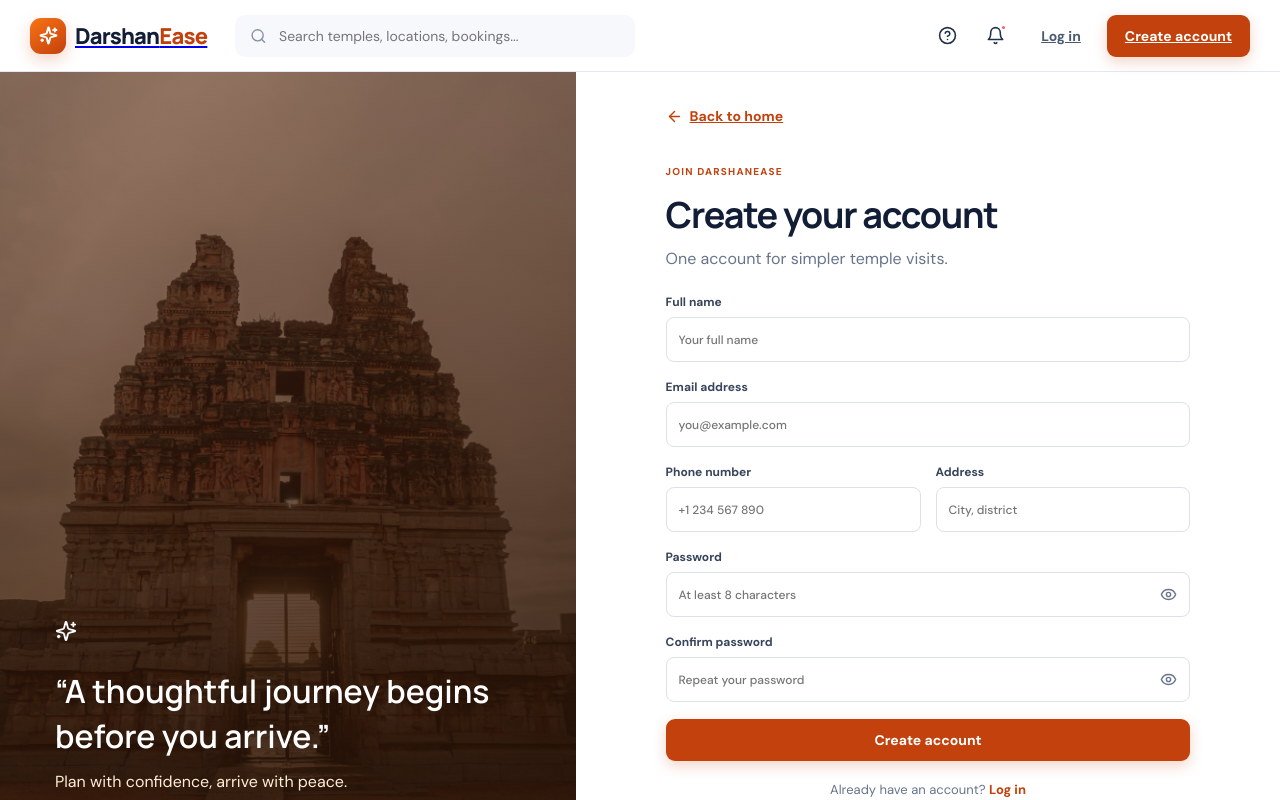
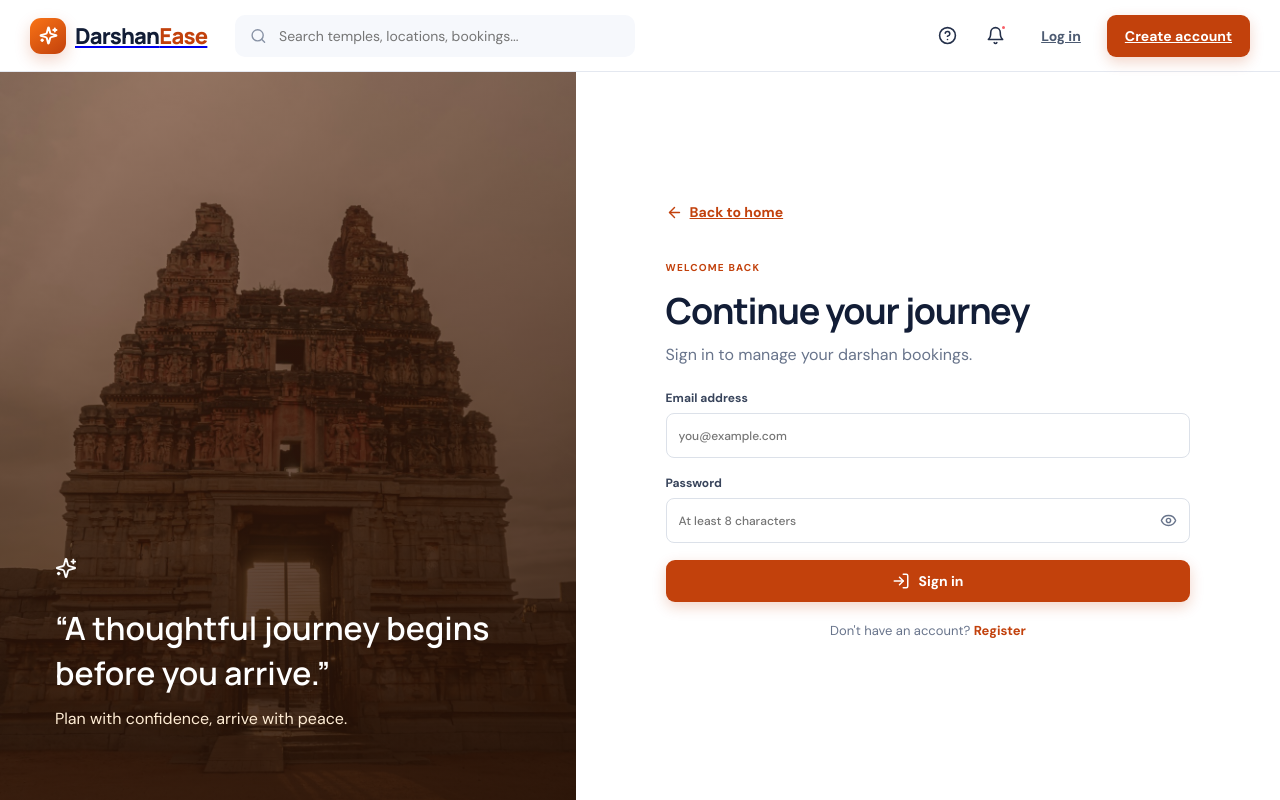
Before and after one commit to Llorente14/darshanease, a React (Vite) app in the folder frontend/: page /login in a window 1280 px wide. Before the commit this address led to /register. Shown: the top 800 px of the page. Built offline with nearby package versions, Linux system fonts and the light colour scheme; no server answers.

Commit message:
feat(frontend): wire login route and update auth redirects

```diff
--- a/frontend/src/App.jsx
+++ b/frontend/src/App.jsx
@@ -1,34 +1,47 @@
-import { Navigate, Route, Routes } from 'react-router-dom'
-import { useAuth } from './context/useAuth'
-import Register from './pages/Register'
-import Dashboard from './pages/Dashboard'
-import ProtectedRoute, { SessionLoader } from './components/ProtectedRoute'
+import { Navigate, Route, Routes } from "react-router-dom";
+import { useAuth } from "./context/useAuth";
+import Login from "./pages/Login";
+import Register from "./pages/Register";
+import Dashboard from "./pages/Dashboard";
+import ProtectedRoute, { SessionLoader } from "./components/ProtectedRoute";
 
-// "/" -> /dashboard when authenticated, otherwise /register
+// "/" -> /dashboard when authenticated, otherwise /login
 function IndexRedirect() {
-  const { token, loading } = useAuth()
-  if (loading) return <SessionLoader />
-  return token ? <Navigate to="/dashboard" replace /> : <Navigate to="/register" replace />
+  const { token, loading } = useAuth();
+  if (loading) return <SessionLoader />;
+  return token ? (
+    <Navigate to="/dashboard" replace />
+  ) : (
+    <Navigate to="/login" replace />
+  );
+}
+
+// "/login" -> /dashboard when already authenticated
+function LoginRoute() {
+  const { token, loading } = useAuth();
+  if (loading) return <SessionLoader />;
+  return token ? <Navigate to="/dashboard" replace /> : <Login />;
 }
 
 // "/register" -> /dashboard when already authenticated
 function RegisterRoute() {
-  const { token, loading } = useAuth()
-  if (loading) return <SessionLoader />
-  return token ? <Navigate to="/dashboard" replace /> : <Register />
+  const { token, loading } = useAuth();
+  if (loading) return <SessionLoader />;
+  return token ? <Navigate to="/dashboard" replace /> : <Register />;
 }
 
 function App() {
   return (
     <Routes>
       <Route path="/" element={<IndexRedirect />} />
+      <Route path="/login" element={<LoginRoute />} />
       <Route path="/register" element={<RegisterRoute />} />
       <Route element={<ProtectedRoute />}>
         <Route path="/dashboard" element={<Dashboard />} />
       </Route>
       <Route path="*" element={<Navigate to="/" replace />} />
     </Routes>
-  )
+  );
 }
 
-export default App
+export default App;
--- a/frontend/src/pages/Dashboard.jsx
+++ b/frontend/src/pages/Dashboard.jsx
@@ -81,7 +81,7 @@ export default function Dashboard() {
 
   const handleLogout = () => {
     logout();
-    navigate("/register", { replace: true });
+    navigate("/login", { replace: true });
   };
 
   return (
```
